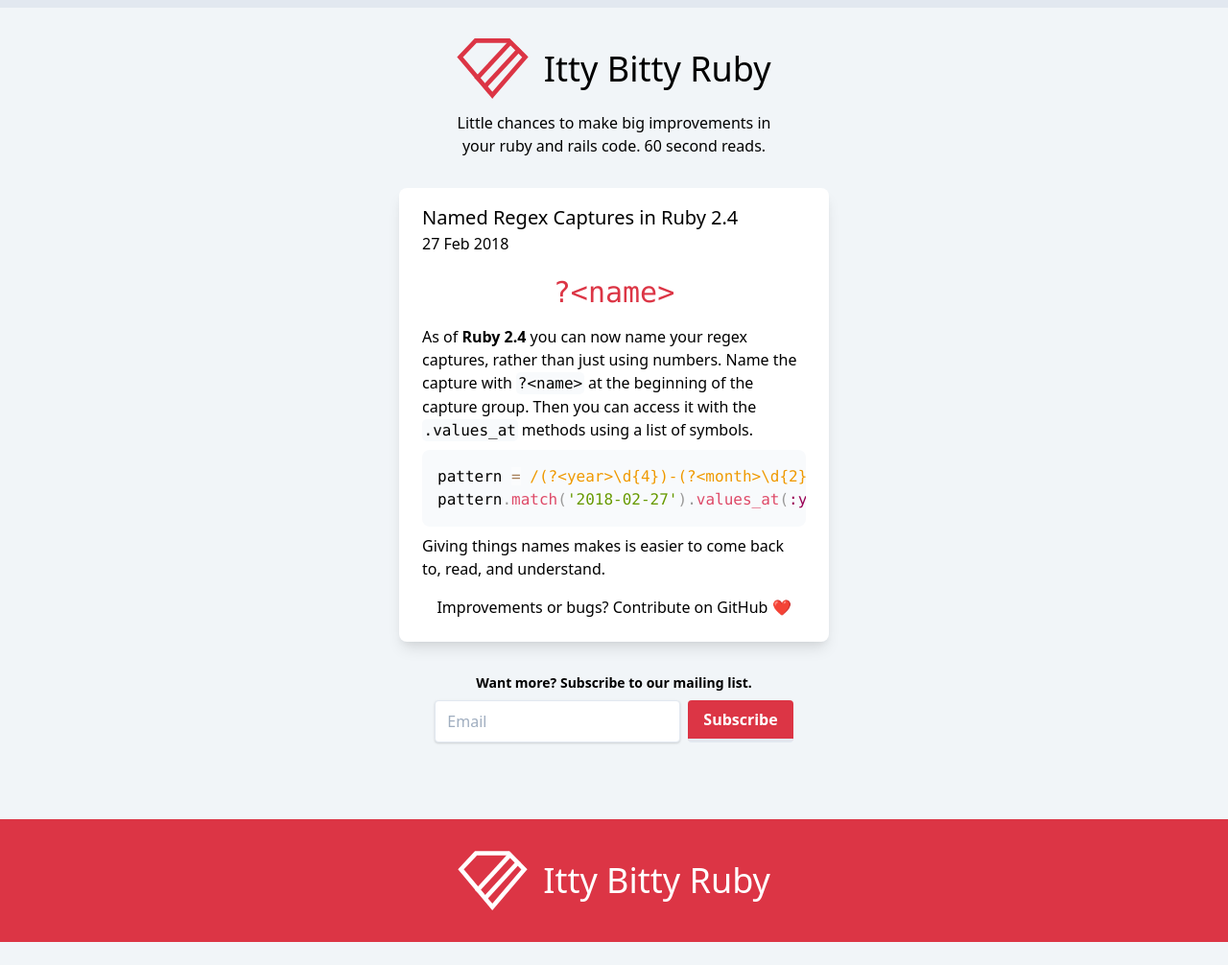
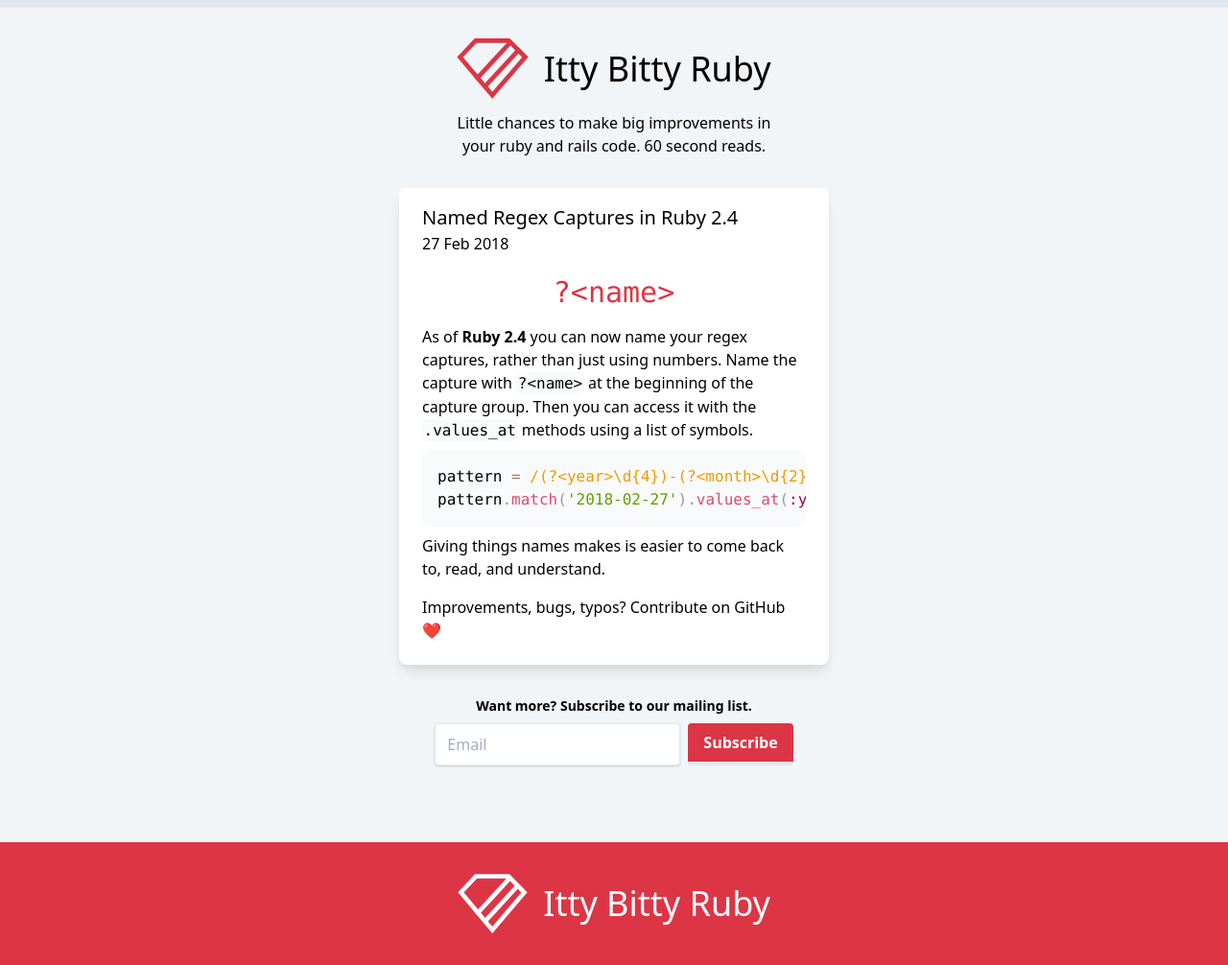
Before and after one commit to stuyam/itty-bitty-ruby, a Jekyll site: the page built from _posts/2018-02-27-named-regex-captures-in-ruby-24.md, in a window 1280 px wide. Shown: the whole page at 96% size. Built offline with Jekyll 4.4.1, drawn with Linux system fonts in a browser that asks for light colours; comment, search, counter and statistics services are not loaded; before the commit the page ends 982 px from its top, so only the background shows below that.

Commit message:
link to github path

```diff
--- a/_layouts/post.html
+++ b/_layouts/post.html
@@ -22,7 +22,7 @@
       </script> -->
 
       {{ content }}
-      <a href="https://github.com/stuyam/itty-bitty-ruby" class="no-underline text-grey mx-auto table hover:underline mt-4 mb-2">Improvements or bugs? Contribute on GitHub ❤️</a>
+      <a href="https://github.com/stuyam/itty-bitty-ruby/blob/master/{{page.path}}" class="no-underline text-grey mx-auto table hover:underline mt-4 mb-2">Improvements, bugs, typos? Contribute on GitHub ❤️</a>
     </div>
 
     <!-- Mailchimp Subscribe Form -->
```
